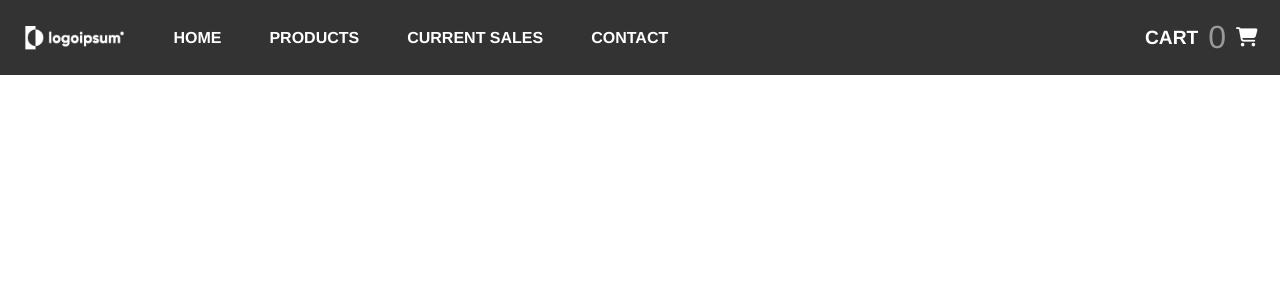
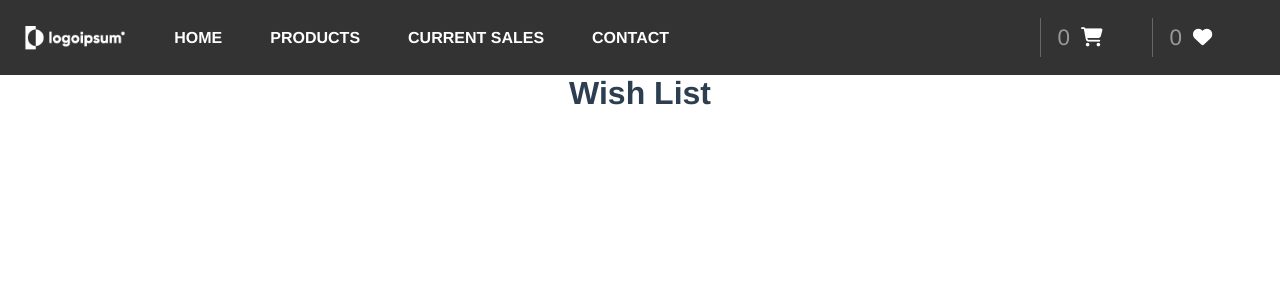
Before and after one commit to TapeMate/vue-php-store-prototype-frontend, a Vue app: page /wish in a window 1280 px wide. Shown: the top 300 px of the page. Built offline with nearby package versions, Linux system fonts and the light colour scheme; the HTML template or start-up script is replaced by a standard one.

Commit message:
created wishlist view. integrated wishlist into navigation.

```diff
--- a/public/css/main.css
+++ b/public/css/main.css
@@ -51,10 +51,9 @@
   display: flex;
   justify-content: flex-end;
   align-items: center;
-  padding-right: 1rem;
   background: #333;
   border: none;
-  font-size: 1.2rem;
+  font-size: 1rem;
 }
 .navbar-wrapper .navbar-main .navbar-secondary-container .username-intro {
   font-size: 1.2rem;
@@ -67,52 +66,82 @@
   font-weight: bold;
   text-transform: uppercase;
 }
-.navbar-wrapper .navbar-main .navbar-secondary-container a {
+.navbar-wrapper .navbar-main .navbar-secondary-container .navbar-secondary-item {
+  padding: 0.5rem 1rem;
+}
+.navbar-wrapper .navbar-main .navbar-secondary-container .navbar-secondary-item .card-link,
+.navbar-wrapper .navbar-main .navbar-secondary-container .navbar-secondary-item .wish-link {
+  position: relative;
+  width: 80px;
+  border-left: 1px solid #666666;
   color: #fff;
   text-decoration: none;
   display: flex;
   align-items: center;
-  justify-content: center;
+  justify-content: flex-start;
   transition: 0.2s;
   padding: 0.4rem;
 }
-.navbar-wrapper .navbar-main .navbar-secondary-container a:hover {
-  border-bottom: 1px solid lightgreen;
-}
-.navbar-wrapper .navbar-main .navbar-secondary-container a:hover i {
-  color: lightgreen;
-  font-size: 1.3rem;
-}
-.navbar-wrapper .navbar-main .navbar-secondary-container a i {
+.navbar-wrapper .navbar-main .navbar-secondary-container .navbar-secondary-item .card-link i,
+.navbar-wrapper .navbar-main .navbar-secondary-container .navbar-secondary-item .wish-link i {
+  position: absolute;
+  left: 40px;
   font-size: 1.2rem;
-  margin-left: 10px;
   transition: 0.2s;
 }
-.navbar-wrapper .navbar-main .navbar-secondary-container a .card-count-zero {
+.navbar-wrapper .navbar-main .navbar-secondary-container .navbar-secondary-item .card-link .card-count-zero,
+.navbar-wrapper .navbar-main .navbar-secondary-container .navbar-secondary-item .card-link .wish-count-zero,
+.navbar-wrapper .navbar-main .navbar-secondary-container .navbar-secondary-item .wish-link .card-count-zero,
+.navbar-wrapper .navbar-main .navbar-secondary-container .navbar-secondary-item .wish-link .wish-count-zero {
   color: #999999;
   margin-left: 10px;
   font-weight: 300;
-  font-size: 2rem;
+  font-size: 1.4rem;
 }
-.navbar-wrapper .navbar-main .navbar-secondary-container a .card-count {
-  color: lightgreen;
+.navbar-wrapper .navbar-main .navbar-secondary-container .navbar-secondary-item .card-link .card-count,
+.navbar-wrapper .navbar-main .navbar-secondary-container .navbar-secondary-item .card-link .wish-count,
+.navbar-wrapper .navbar-main .navbar-secondary-container .navbar-secondary-item .wish-link .card-count,
+.navbar-wrapper .navbar-main .navbar-secondary-container .navbar-secondary-item .wish-link .wish-count {
   margin-left: 10px;
   font-weight: 300;
-  font-size: 2rem;
+  font-size: 1.5rem;
   font-weight: bold;
 }
+.navbar-wrapper .navbar-main .navbar-secondary-container .navbar-secondary-item .card-link .card-count,
+.navbar-wrapper .navbar-main .navbar-secondary-container .navbar-secondary-item .wish-link .card-count {
+  color: lightgreen;
+}
+.navbar-wrapper .navbar-main .navbar-secondary-container .navbar-secondary-item .card-link .wish-count,
+.navbar-wrapper .navbar-main .navbar-secondary-container .navbar-secondary-item .wish-link .wish-count {
+  color: tomato;
+}
+.navbar-wrapper .navbar-main .navbar-secondary-container .navbar-secondary-item .card-link:hover {
+  border-bottom: 3px solid lightgreen;
+  margin-bottom: -3px;
+}
+.navbar-wrapper .navbar-main .navbar-secondary-container .navbar-secondary-item .card-link:hover i {
+  color: lightgreen;
+}
+.navbar-wrapper .navbar-main .navbar-secondary-container .navbar-secondary-item .wish-link:hover {
+  border-bottom: 3px solid tomato;
+  margin-bottom: -3px;
+}
+.navbar-wrapper .navbar-main .navbar-secondary-container .navbar-secondary-item .wish-link:hover i {
+  color: tomato;
+}
 .navbar-wrapper .navbar-main .navbar-secondary-container .btn-logout {
-  padding: 0.5rem;
-  font-size: 1.5rem;
-  margin-left: 100px;
+  padding: 0.5rem 1rem;
+  margin-left: 50px;
+  font-size: 1.8rem;
   color: #fff;
-  background: #333;
+  background: #4d4d4d;
   text-align: center;
-  border: none;
+  border: 1px solid gray;
+  border-radius: 10px;
   transition: 0.3s;
 }
 .navbar-wrapper .navbar-main .navbar-secondary-container .btn-logout:hover {
-  color: lightgreen;
+  color: tomato;
 }
 
 .home-section-wrapper {
--- a/src/assets/scss/partials/_navbar-main.scss
+++ b/src/assets/scss/partials/_navbar-main.scss
@@ -59,10 +59,10 @@
       display: flex;
       justify-content: flex-end;
       align-items: center;
-      padding-right: 1rem;
+      // padding-right: 1rem;
       background: $clr-primary;
       border: none;
-      font-size: 1.2rem;
+      font-size: 1rem;
 
       .username-intro {
         font-size: 1.2rem;
@@ -75,54 +75,88 @@
           text-transform: uppercase;
         }
       }
-      a {
+
+      .navbar-secondary-item {
+        padding: 0.5rem 1rem;
+        .card-link,
+        .wish-link {
+          position: relative;
+          width: 80px;
+          border-left: 1px solid darken($clr-secondary, 60%);
           color: $clr-secondary;
           text-decoration: none;
-
           display: flex;
           align-items: center;
-        justify-content: center;
+          justify-content: flex-start;
           transition: 0.2s;
           padding: 0.4rem;
-        &:hover {
-          border-bottom: 1px solid $clr-success;
+
           i {
+            position: absolute;
+            left: 40px;
+            font-size: 1.2rem;
+            // margin-left: 10px;
+            transition: 0.2s;
+          }
+          .card-count-zero,
+          .wish-count-zero {
+            color: darken($clr-secondary, 40%);
+            margin-left: 10px;
+            font-weight: 300;
+            font-size: 1.4rem;
+          }
+          .card-count,
+          .wish-count {
+            // color: $clr-success;
+            margin-left: 10px;
+            font-weight: 300;
+            font-size: 1.5rem;
+            font-weight: bold;
+          }
+          .card-count {
             color: $clr-success;
-            font-size: 1.3rem;
+          }
+          .wish-count {
+            color: $clr-alert-a;
           }
         }
 
+        .card-link {
+          &:hover {
+            border-bottom: 3px solid $clr-success;
+            margin-bottom: -3px;
             i {
-          font-size: 1.2rem;
-          margin-left: 10px;
-          transition: 0.2s;
+              color: $clr-success;
+              // font-size: 1.3rem;
             }
-        .card-count-zero {
-          color: darken($clr-secondary, 40%);
-          margin-left: 10px;
-          font-weight: 300;
-          font-size: 2rem;
           }
-        .card-count {
-          color: $clr-success;
-          margin-left: 10px;
-          font-weight: 300;
-          font-size: 2rem;
-          font-weight: bold;
+        }
+
+        .wish-link {
+          &:hover {
+            border-bottom: 3px solid $clr-alert-a;
+            margin-bottom: -3px;
+            i {
+              color: $clr-alert-a;
+              // font-size: 1.3rem;
+            }
+          }
         }
       }
 
       .btn-logout {
-        padding: 0.5rem;
-        font-size: 1.5rem;
-        margin-left: 100px;
+        padding: 0.5rem 1rem;
+        margin-left: 50px;
+        font-size: 1.8rem;
         color: $clr-secondary;
-        background: $clr-primary;
+        background: lighten($clr-primary, 10%);
         text-align: center;
-        border: none;
+        border: 1px solid darken($clr-secondary, 50%);
+        border-radius: 10px;
+        // border-left: 1px solid darken($clr-secondary, 60%);
         transition: 0.3s;
         &:hover {
-          color: $clr-success;
+          color: $clr-alert-a;
         }
       }
     }
--- a/src/components/NavbarMain.vue
+++ b/src/components/NavbarMain.vue
@@ -16,17 +16,34 @@
         <span class="username-intro" v-if="isloginSuccessful"
           >Welcome, <span class="username">{{ getUser }}</span></span
         >
-        <router-link to="/card"
-          >CART
+
+        <div class="navbar-secondary-item">
+          <router-link class="card-link" to="/card">
             <span v-if="cartCount === 0" class="card-count-zero">{{
               cartCount
             }}</span>
             <span v-if="cartCount > 0" class="card-count">{{ cartCount }}</span>
             <i class="fa-sharp fa-solid fa-cart-shopping"></i>
           </router-link>
-        <button class="btn-logout" @click="logoutUser" v-if="isloginSuccessful">
+        </div>
+        <div class="navbar-secondary-item">
+          <router-link class="wish-link" to="/wish">
+            <span v-if="cartCount === 0" class="wish-count-zero">{{
+              cartCount
+            }}</span>
+            <span v-if="cartCount > 0" class="wish-count">{{ cartCount }}</span>
+            <i class="fa-solid fa-heart"></i>
+          </router-link>
+        </div>
+        <div class="navbar-secondary-item">
+          <button
+            class="btn-logout"
+            @click="logoutUser"
+            v-if="isloginSuccessful"
+          >
             <i class="fa-solid fa-right-from-bracket"></i>
           </button>
+        </div>
       </div>
     </nav>
   </div>
--- a/src/router/index.js
+++ b/src/router/index.js
@@ -2,6 +2,7 @@ import { createRouter, createWebHistory } from "vue-router";
 import HomeView from "../views/HomeView.vue";
 import ProductView from "../views/ProductView.vue";
 import ShoppingCardView from "../views/ShoppingCardView.vue";
+import WishListView from "../views/WishListView.vue";
 
 const routes = [
   {
@@ -19,6 +20,11 @@ const routes = [
     name: "card",
     component: ShoppingCardView,
   },
+  {
+    path: "/wish",
+    name: "wish",
+    component: WishListView,
+  },
 ];
 
 const router = createRouter({
--- /dev/null
+++ b/src/views/WishListView.vue
@@ -0,0 +1,9 @@
+<template>
+  <h1>Wish List</h1>
+</template>
+
+<script>
+export default {
+  name: "WishListView",
+};
+</script>
```
Also changed, not shown: 2 other files (tests, documents, lock files or other folders). Lines whose indentation alone changed are shown as unchanged.
